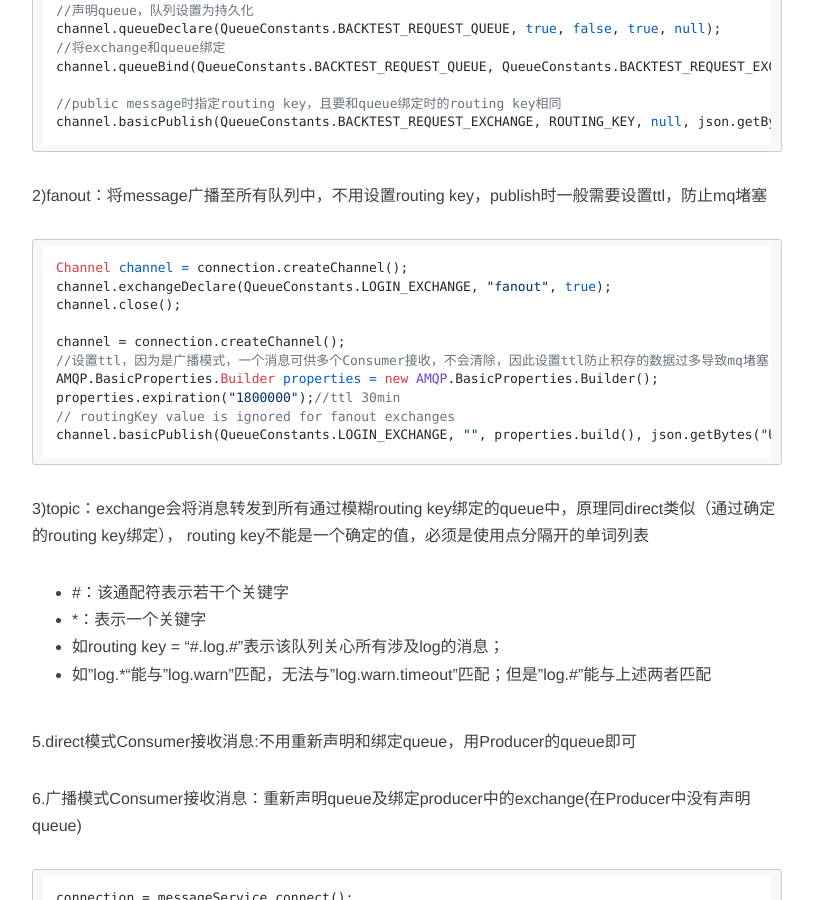
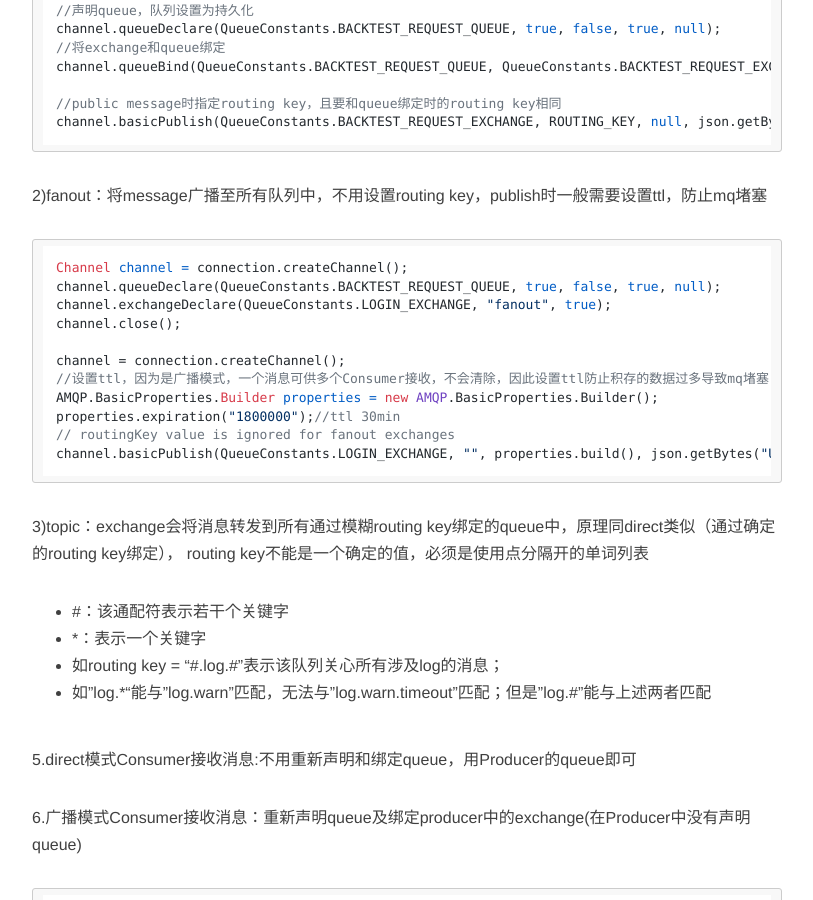
Before and after one commit to ZhouJianBoPro/ZhouJianBoPro.github.io, a Jekyll site: the page built from _posts/2018-03-16-rabbitmq.md, in a window 1280 px wide and 900 px high, scrolled down 6910 px. Shown: the whole window, without its empty margins (233-1046 px from the left). Built offline with Jekyll 4.4.1, drawn with Linux system fonts in a browser that asks for light colours; nearby versions of some CDN libraries; comment, search, counter and statistics services are not loaded.

Commit message:
defalut commit；

````diff
--- a/_posts/2018-03-16-rabbitmq.md
+++ b/_posts/2018-03-16-rabbitmq.md
@@ -225,6 +225,7 @@ channel.basicPublish(QueueConstants.BACKTEST_REQUEST_EXCHANGE, ROUTING_KEY, null
 2)fanout：将message广播至所有队列中，不用设置routing key，publish时一般需要设置ttl，防止mq堵塞
 ```java
 Channel channel = connection.createChannel();
+channel.queueDeclare(QueueConstants.BACKTEST_REQUEST_QUEUE, true, false, true, null);
 channel.exchangeDeclare(QueueConstants.LOGIN_EXCHANGE, "fanout", true);
 channel.close();
 
````
